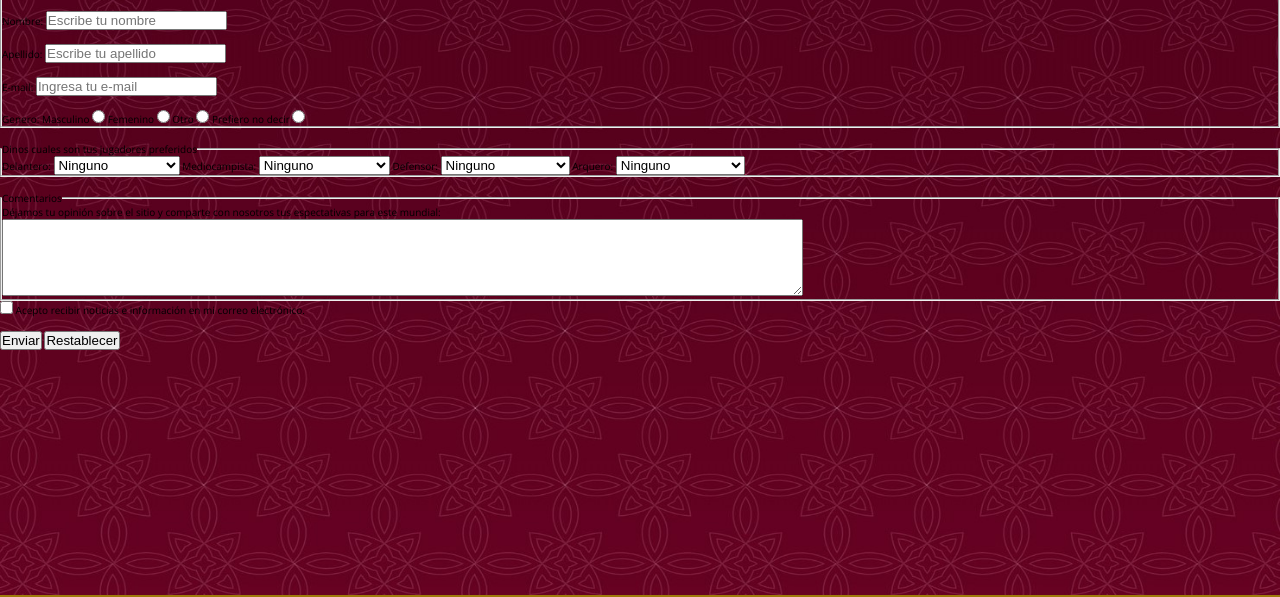
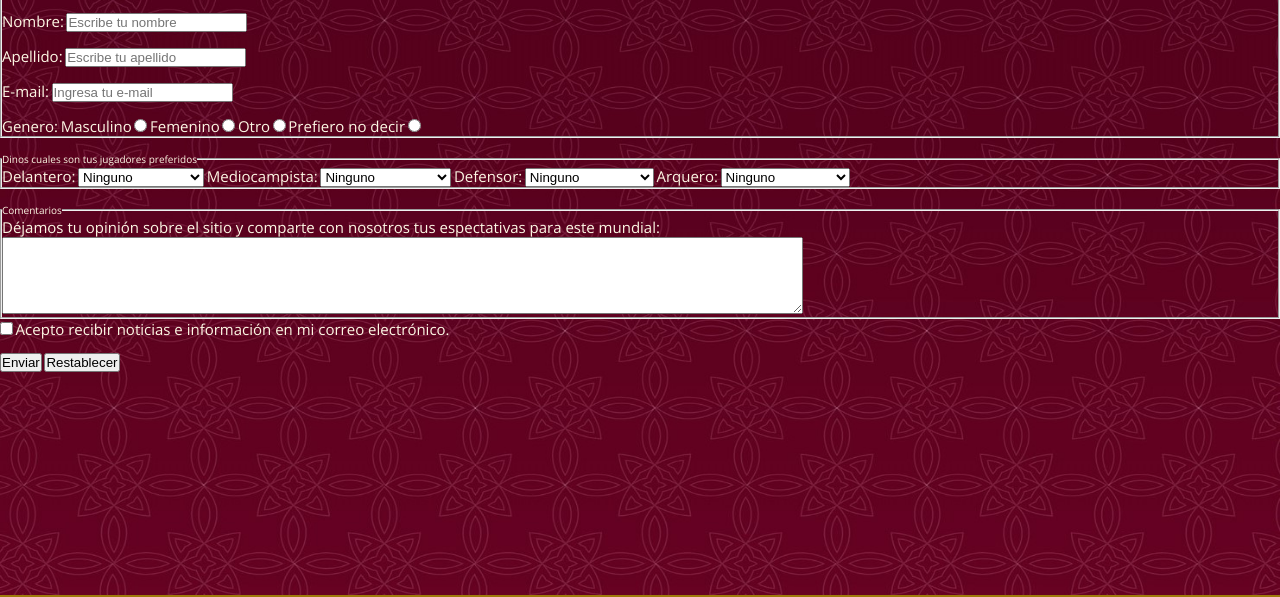
Before and after one commit to Esteban674/qatar2022_Argentina, a plain HTML site: page pages/contacto.html in a window 1280 px wide. Shown: the part 155-752 px from the top of the page. Drawn offline with nearby package versions, Linux system fonts and the light colour scheme.

Commit message:
Agregado copa del mundo: index

```diff
--- a/css/styles.css
+++ b/css/styles.css
@@ -152,3 +152,11 @@ footer{
 .redes_logos{
     width: 30px;
 }
+
+legend,label{
+    color: #fdf7e4;
+}
+
+label{
+    font-size: 1.5em;
+}
```
Also changed, not shown: index.html (+3 -0 lines), images/copa.png (added).
